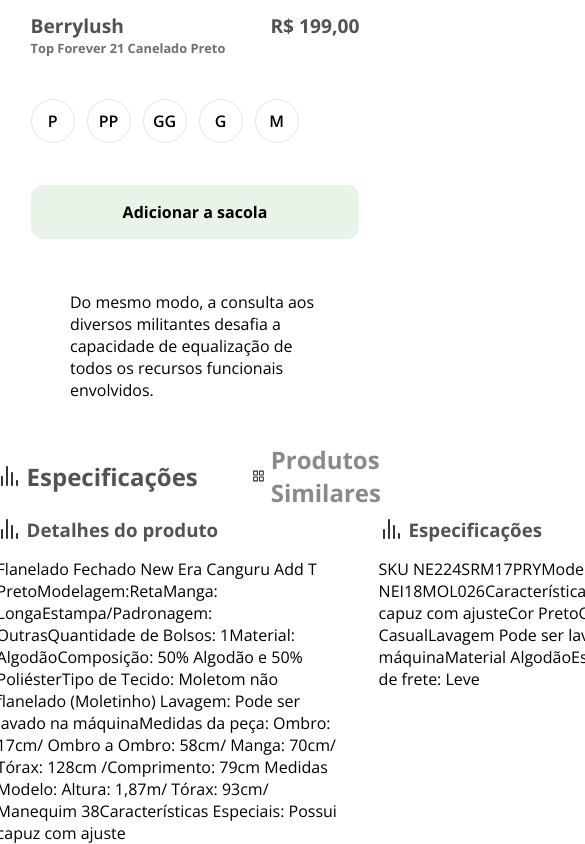
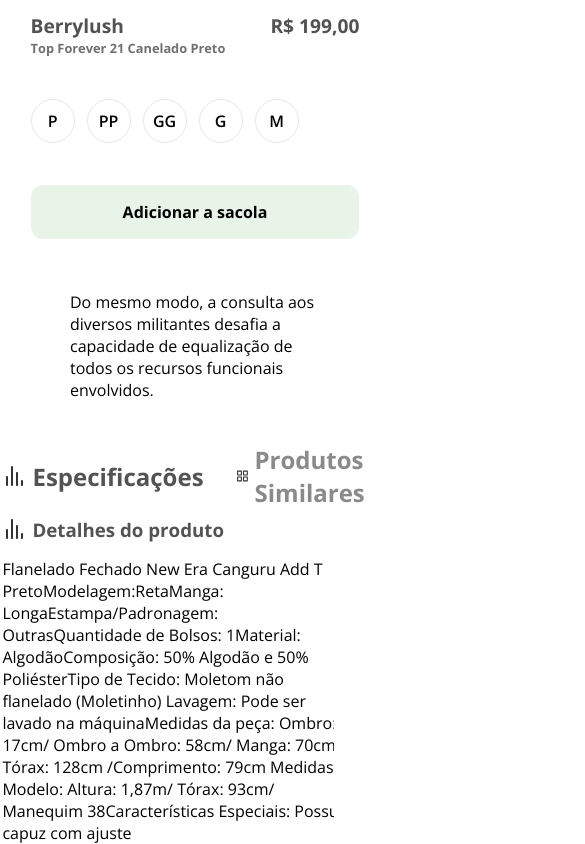
Before and after one commit to marlon307/project-respponse, a Next.js app: page /product/product.module in a window 390 px wide. Shown: the part 487-1331 px from the top of the page, 585 px wide, since content can reach past the window. Built offline with nearby package versions, Linux system fonts and the light colour scheme.

Commit message:
Page add Details Product overflow update 2

```diff
--- a/pages/product/product.module.scss
+++ b/pages/product/product.module.scss
@@ -132,16 +132,14 @@
 
   .moreinfo {
     gap: 32px;
-    width: 94%;
-
-    label {
-      margin-left: 6%;
-    }
+    width: 85%;
+    margin-left: 6%;
   }
 
   .details {
     width: 100%;
     justify-content: flex-start;
+    overflow: auto;
 
     div {
       flex: none;
```
